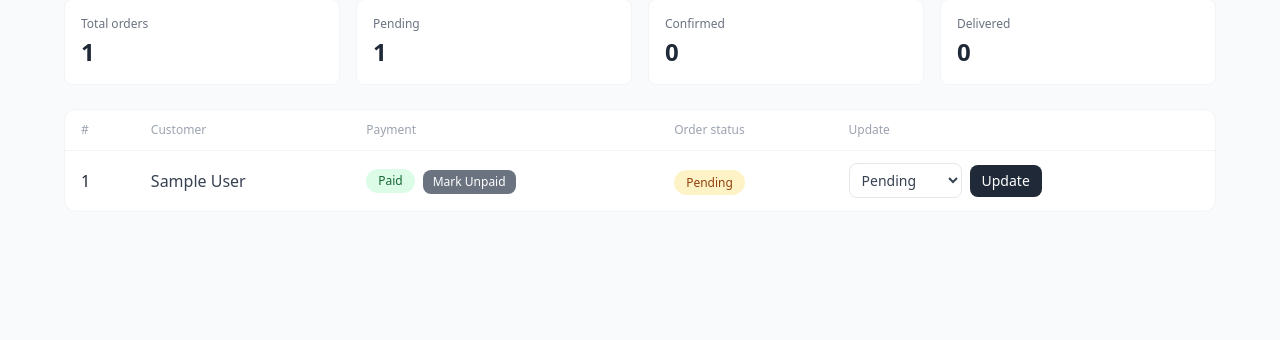
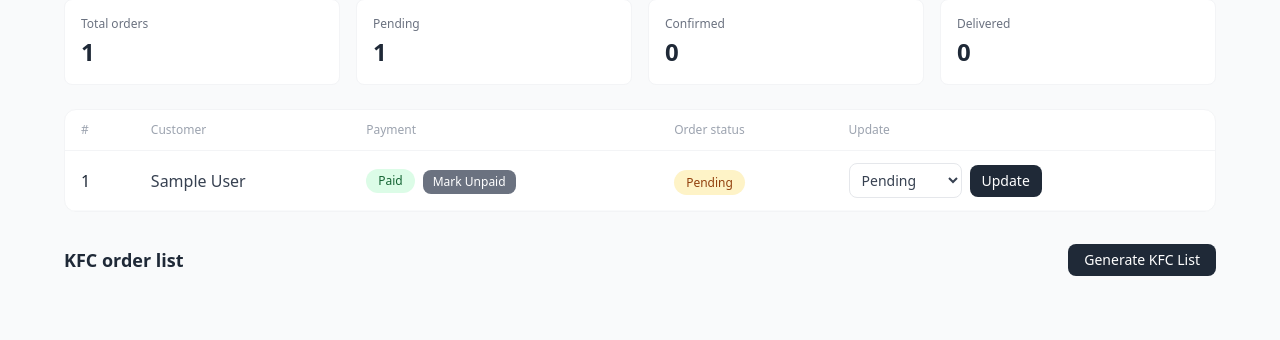
Before and after one commit to Mhamdoon/Torque-and-Taste-Automated-website, a Django app: page /order/orderlist/ in a window 1280 px wide. Shown: the part 113-453 px from the top of the page. Run offline with Django 5.2, Linux system fonts and the light colour scheme; tables that the repository leaves empty hold one stand-in row (values such as "Sample post"); some libraries are stand-ins or nearby versions.

Commit message:
Add KFC order list, fix dashboard service window filtering, fix timezone bug

```diff
--- a/core/settings.py
+++ b/core/settings.py
@@ -111,7 +111,7 @@ AUTH_PASSWORD_VALIDATORS = [
 
 LANGUAGE_CODE = 'en-us'
 
-TIME_ZONE = 'UTC'
+TIME_ZONE = 'Asia/Karachi'
 
 USE_I18N = True
 
--- a/orders/templates/orders/order_list.html
+++ b/orders/templates/orders/order_list.html
@@ -156,6 +156,53 @@
                 </tbody>
             </table>
         </div>
+
+        <!-- NEW CODE FOR KFC ORDER LIST STARTS HERE
+             This is a separate section, further down the page, showing the compiled
+             list to send to the KFC manager. It's populated by kfc_orders, which only
+             exists in the context when this page was loaded via the kfc_rider_list view
+             (not the regular order_list view). That's why everything below is wrapped
+             in a check for kfc_orders - on a normal dashboard load, kfc_orders
+             won't exist in the context at all, so this whole block just won't render. -->
+        <div class="mt-8">
+            <div class="flex items-center justify-between mb-4">
+                <h2 class="text-lg font-semibold text-gray-800">KFC order list</h2>
+                <!-- This button POSTs to the kfc_rider_list view itself. Clicking it
+                     re-runs the whole view fresh, which means it always pulls the
+                     LATEST confirmed orders at the moment of the click - this was
+                     the "Option A" behavior you specifically asked for. -->
+                <form method="POST" action="{% url 'kfc-rider-list' %}">
+                    {% csrf_token %}
+                    <button type="submit" class="text-sm bg-gray-800 text-white px-4 py-1.5 rounded-lg hover:bg-gray-700 transition-colors">
+                        Generate KFC List
+                    </button>
+                </form>
+            </div>
+
+            {% if kfc_orders %}
+                <div class="bg-white border border-gray-100 rounded-xl p-5">
+                    {% for order in kfc_orders %}
+                        <div class="pb-3 mb-3 border-b border-gray-100 last:border-b-0 last:mb-0 last:pb-0">
+                            <p class="text-sm font-semibold text-gray-800 mb-1">Order {{ order.order_number }} — {{ order.customer }}</p>
+                            <!-- order.orderitem_set.all() is the reverse ForeignKey lookup -
+                                 OrderItem points TO Order via a ForeignKey, so Django lets us
+                                 walk that relationship backwards from an Order object to get
+                                 every OrderItem that points at it. No extra query written here -
+                                 Django builds it from the model relationship automatically. -->
+                            <ul class="text-sm text-gray-600 space-y-0.5">
+                                {% for item in order.orderitem_set.all %}
+                                    <li>{{ item.menu_item }} × {{ item.quantity }}</li>
+                                {% endfor %}
+                            </ul>
+                        </div>
+                    {% empty %}
+                        <p class="text-sm text-gray-400">No confirmed orders yet for this service window.</p>
+                    {% endfor %}
+                </div>
+            {% endif %}
+        </div>
+        <!-- NEW CODE FOR KFC ORDER LIST ENDS HERE -->
+
     </div>
 
 </body>
--- a/orders/urls.py
+++ b/orders/urls.py
@@ -4,6 +4,7 @@ from . import views
 urlpatterns = [
     path('orderlist/',views.order_list,name='order-list'),
     path('open-service-window/',views.open_service_window,name='open-service-window'),
+    path('kfc-rider-list/',views.kfc_rider_list,name='kfc-rider-list'),
     #make blank so that route url is blank which is the basic url
     path('update/<int:order_id>/', views.update_order_status, name='update-order-status'),
     #When you click Update on order number 3, the browser needs to send a POST request to a URL that includes the order ID, like this:
@@ -12,4 +13,5 @@ urlpatterns = [
     # it changes depending on which order you're updating.
     #  Django needs to capture that number from the URL and pass it to your view as order_id.
      path('confirmpayment/<int:order_id>/', views.confirm_payment, name='confirm_payment')
+
 ]
--- a/orders/views.py
+++ b/orders/views.py
@@ -3,6 +3,7 @@ from django.http import HttpResponse
 from .models import Order
 from django.shortcuts import redirect
 from django.utils.timezone import now
+from django.utils.timezone import now, localtime
 from .models import ServiceWindow
 
 def open_service_window(request):
@@ -11,7 +12,7 @@ def open_service_window(request):
     if servicewindowstatuscheck == 0:
      #var to check status
      Service_Window=ServiceWindow.objects.create(
-     date = now().date(),
+     date =localtime(now()).date(),
      status='open'
      )
      #creating object of service window when its open
@@ -20,12 +21,10 @@ def open_service_window(request):
        #creating object of service window when its open if its already oppen closing it and then opening a new one
        ServiceWindow.objects.filter(status='open').update(status='close')
        Service_Window=ServiceWindow.objects.create(
-            date = now().date(),
+            date =localtime(now()).date(),
             status='open'
             )
        return redirect('order-list')
-
-
 
 
 #open_service_window checks if a window is open at the moment someone
@@ -37,18 +36,44 @@ def open_service_window(request):
 #Show the correct button text (Open New Service vs already running)
 #open_service_window → runs ONCE, when the admin clicks the button
 #order_list → runs EVERY TIME the dashboard page loads/refreshes
+
+
 def order_list(request):
-    querysetorderwindow=ServiceWindow.objects.filter(status='open').first()
-    queryset = Order.objects.all()
-    querysetpending=Order.objects.filter(order_status='pending').count()
-    querysetconfirmed_count=Order.objects.filter(order_status='confirmed').count()
-    querysetdelivered_count=Order.objects.filter(order_status='delivered').count()
-# To retrieve all objects from a database table in Django, you use the all()
-#  method on your model's default objects manager. This returns a QuerySet containing all database records as model instances
-    return render(request,'orders/order_list.html',{'orders':queryset,'pending_count': querysetpending,'confirmed_count':querysetconfirmed_count,
-    'delivered_count': querysetdelivered_count,'service_window':querysetorderwindow})
-#make my queryset available in the template under the name orders
-#Queryset = the result of asking your database a question
+   context=get_dashboard_context(request)
+  #method on your model's default objects manager. This returns a QuerySet containing all database records as model instances
+   return render(request,'orders/order_list.html',context)
+
+def kfc_rider_list(request):
+   context=get_dashboard_context(request)
+   confirmed_orders = Order.objects.filter(payment_status='confirmed', service_window=context['service_window'])
+   #"Give me orders where service_window_id matches the ID of whichever ServiceWindow row currently has status='open'"
+   print("DEBUG - confirmed orders found:", confirmed_orders)
+   context['kfc_orders'] = confirmed_orders #adding a new dictionary with already added dictionaries into the mix
+   return render(request,'orders/order_list.html',context)
+
+
+#Each Django view runs independently with no memory of other views.
+#since kfc_order_list renders the same template as order_list, it needs the same base data (orders, pending_count, service_window, etc.) or the page breaks.
+# it means it needs the same data as order list.
+#Fix: pulled the shared queries into get_dashboard_context(request), which returns a dictionary.
+# Both views call it to get the base data, then add their own extra data on top — avoids duplicating queries in two places.
+def get_dashboard_context(request):
+   querysetorderwindow=ServiceWindow.objects.filter(status='open').first()
+   queryset = Order.objects.filter(service_window=querysetorderwindow)
+   #to show the data of only the current window
+    # To retrieve all objects from a database table in Django, you use the all()
+   querysetpending=Order.objects.filter(order_status='pending',service_window=querysetorderwindow).count()
+   querysetconfirmed_count=Order.objects.filter(order_status='confirmed',service_window=querysetorderwindow).count()
+   querysetdelivered_count=Order.objects.filter(order_status='delivered',service_window=querysetorderwindow).count()
+   return {
+        'orders': queryset,
+        'pending_count': querysetpending,
+        'confirmed_count': querysetconfirmed_count,
+        'delivered_count': querysetdelivered_count,
+        'service_window': querysetorderwindow,
+    }
+  #make my queryset available in the template under the name orders
+  #Queryset = the result of asking your database a question
 
 
 #def update_order_status(request, order_id):
```
